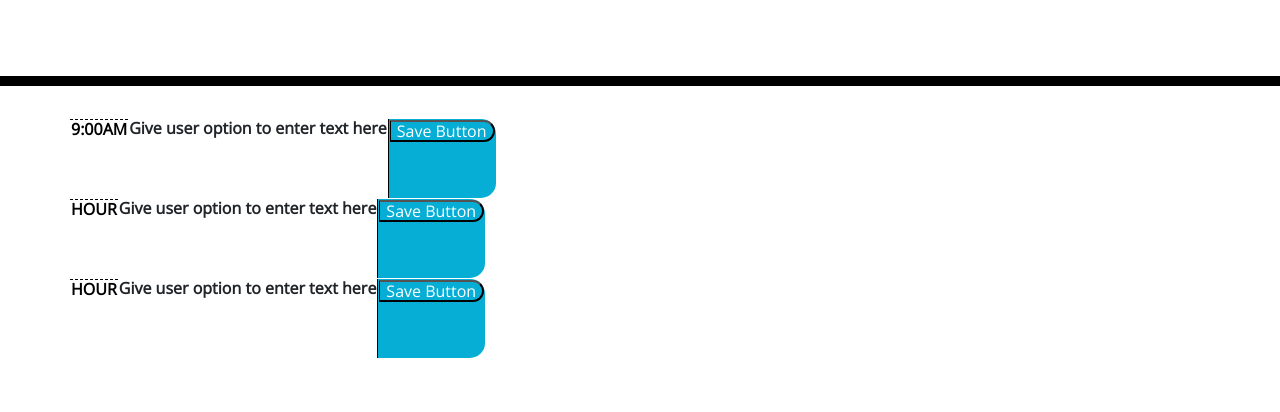
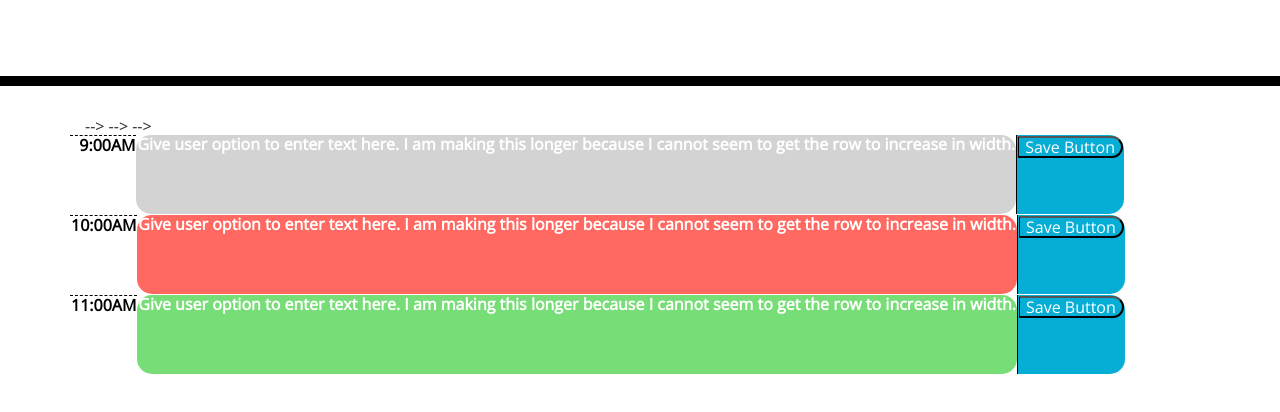
Before and after one commit to MattReynolds53/Workday-Schedule, a plain HTML site: page index.html in a window 1280 px wide. Shown: the part 182-594 px from the top of the page. Drawn offline with nearby package versions, Linux system fonts and the light colour scheme.

Commit message:
Added more classes to html elements to format webpage more accurately. Created actual save button and link script.js file

```diff
--- a/index.html
+++ b/index.html
@@ -30,26 +30,29 @@
     </header>
     <div class="container">
       <!-- Timeblocks go here -->
+
+
       <table class="description">
+        <tr class="row time-block">
+          <th class="hour">  9:00AM</th>
+          <th class="time-block past">Give user option to enter text here. I am making this longer because I cannot seem to get the row to increase in width.</th>
+          <th class="saveBtn"><button class="saveBtn">Save Button</button></th>
+        </tr> -->
         <tr class="row">
-          <th class="hour">9:00AM</th>
-          <th class="time-block">Give user option to enter text here</th>
+          <th class="hour">10:00AM</th>
+          <th class="time-block present">Give user option to enter text here. I am making this longer because I cannot seem to get the row to increase in width.</th>
           <th class="saveBtn"><button class="saveBtn">Save Button</button></th>
-        </tr>
+        </tr> -->
         <tr class="row">
-          <th class="hour">HOUR</th>
-          <th class="time-block">Give user option to enter text here</th>
+          <th class="hour">11:00AM</th>
+          <th class="time-block future"><form>Give user option to enter text here. I am making this longer because I cannot seem to get the row to increase in width.</form></th>
           <th class="saveBtn"><button class="saveBtn">Save Button</button></th>
-        </tr>
-        <tr class="row">
-          <th class="hour">HOUR</th>
-          <th class="time-block"><form>Give user option to enter text here</form></th>
-          <th class="saveBtn"><button class="saveBtn">Save Button</button></th>
-        </tr>
+        </tr> -->
       </table>
     </div>
 
     <script src="https://cdnjs.cloudflare.com/ajax/libs/jquery/3.2.1/jquery.min.js"></script>
     <script src="https://cdnjs.cloudflare.com/ajax/libs/moment.js/2.24.0/moment.min.js"></script>
+    <script src="./Develop/script.js"></script>
   </body>
 </html>
```
Also changed, not shown: Develop/script.js (added).
